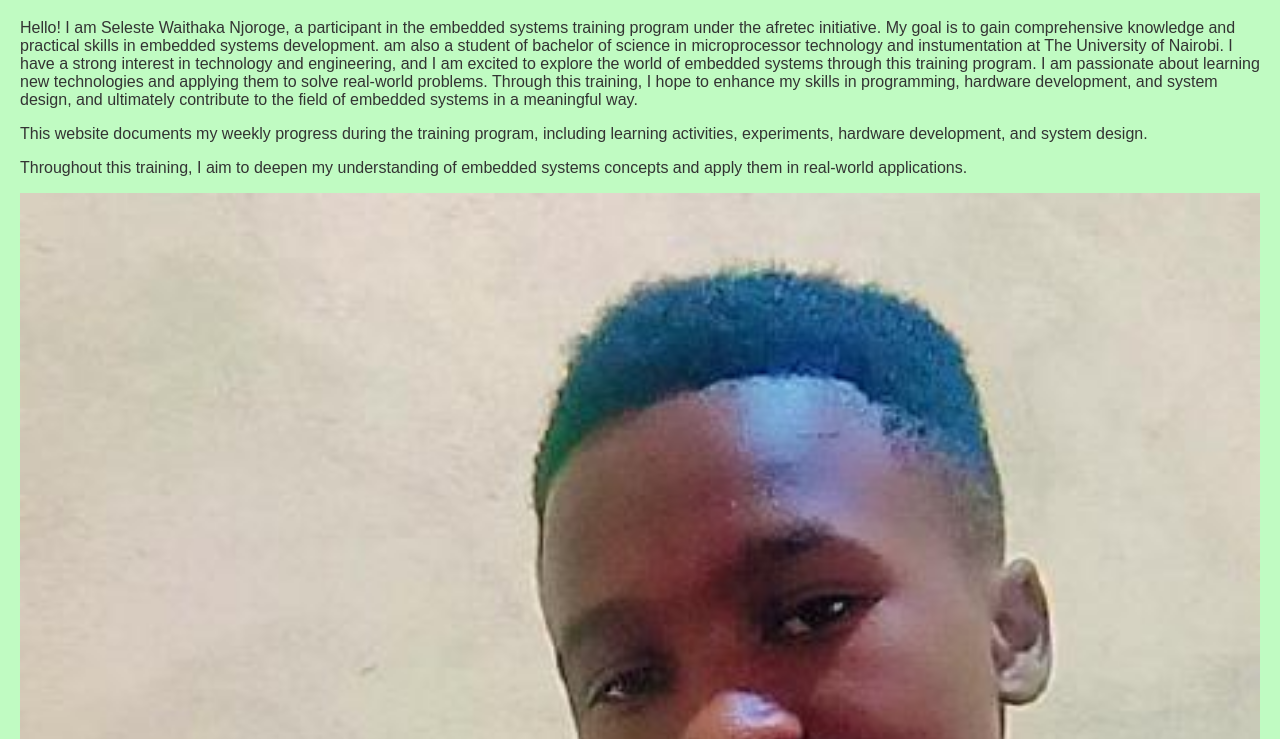
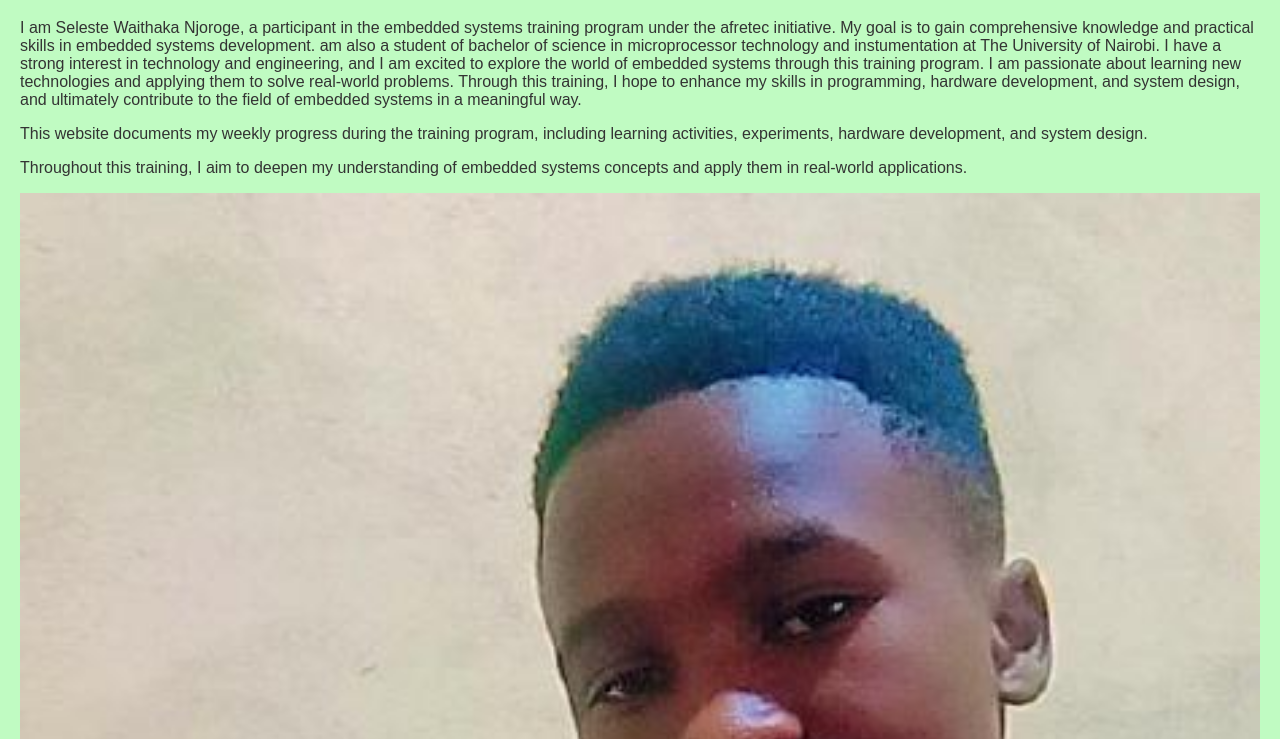
Before and after one commit to seleste3580-dev/embedded-systems-training, a plain HTML site: page about.html in a window 1280 px wide. Shown: the part 61-800 px from the top of the page. Drawn offline with Linux system fonts and the light colour scheme.

Commit message:
about.html

```diff
--- a/about.html
+++ b/about.html
@@ -8,7 +8,7 @@
     </head>
     <body>
         <h1>About Me</h1>
-        <p>Hello! I am Seleste Waithaka Njoroge, a participant in the embedded systems training program under the afretec initiative. My goal is to gain comprehensive knowledge and practical skills in embedded systems development.
+        <p>I am Seleste Waithaka Njoroge, a participant in the embedded systems training program under the afretec initiative. My goal is to gain comprehensive knowledge and practical skills in embedded systems development.
             am also a student of bachelor of science in microprocessor technology and instumentation at The University of Nairobi. I have a strong interest in technology and engineering, and I am excited to explore
             the world of embedded systems through this training program. I am passionate about learning new technologies and applying them to solve real-world problems. Through this training, I hope to enhance my skills in programming,
              hardware development, and system design, and ultimately contribute to the field of embedded systems in a meaningful way.
```
